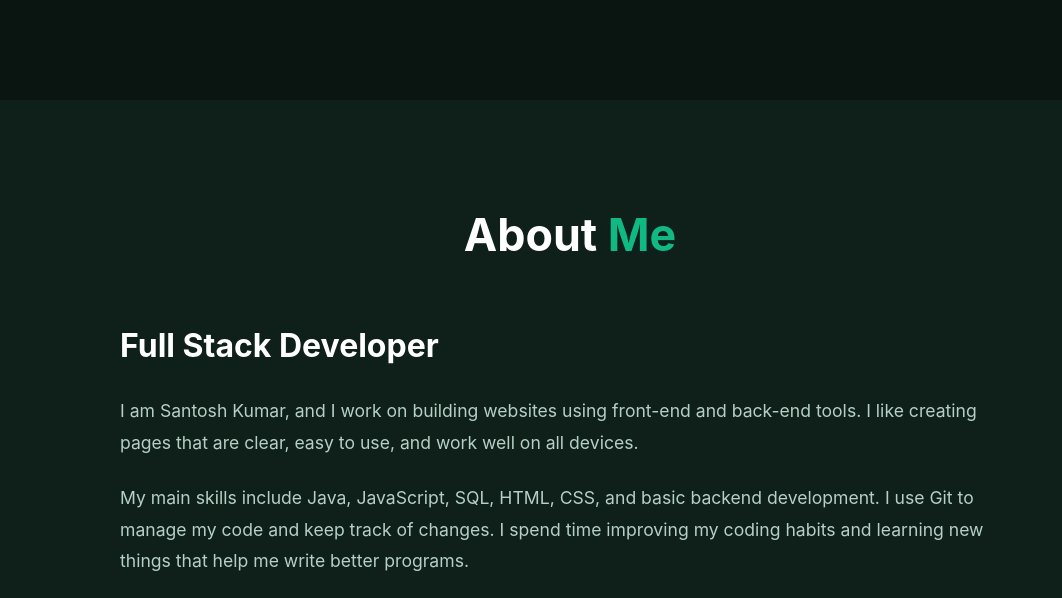
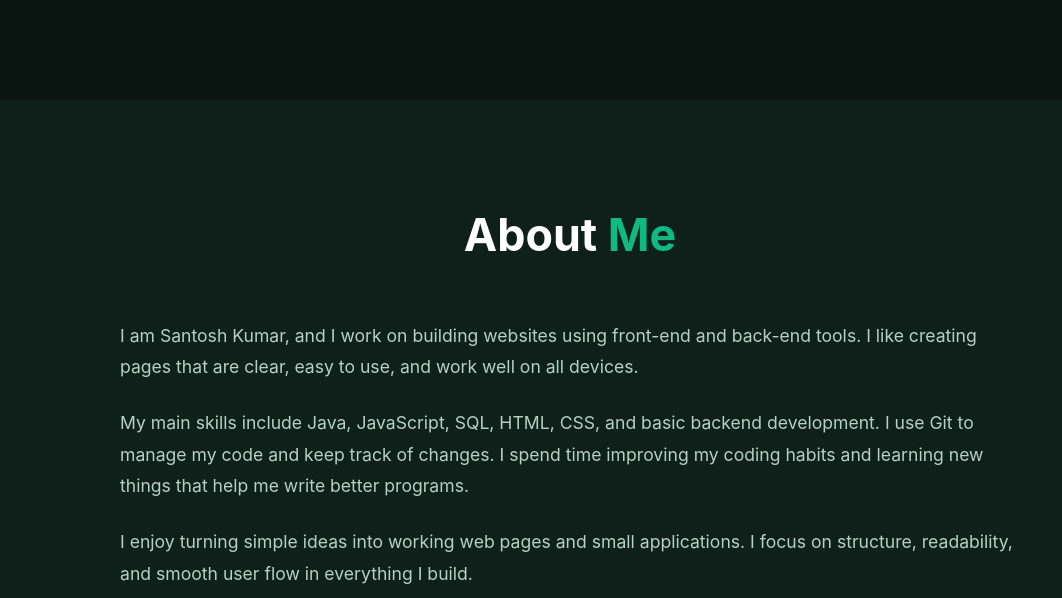
Before and after one commit to santoshraj88/portfolio, a website: page index.html in a window 1280 px wide. Shown: the part 700-1298 px from the top of the page, without its empty margins (70-1132 px from the left). Drawn offline with Linux system fonts and the light colour scheme.

Commit message:
Remove job title from about section for clarity

```diff
--- a/index.html
+++ b/index.html
@@ -86,7 +86,6 @@
 
       <div class="about-content">
         <div class="about-text">
-          <h3>Full Stack Developer</h3>
           <p>
             I am Santosh Kumar, and I work on building websites using front-end
             and back-end tools. I like creating pages that are clear, easy to
```
